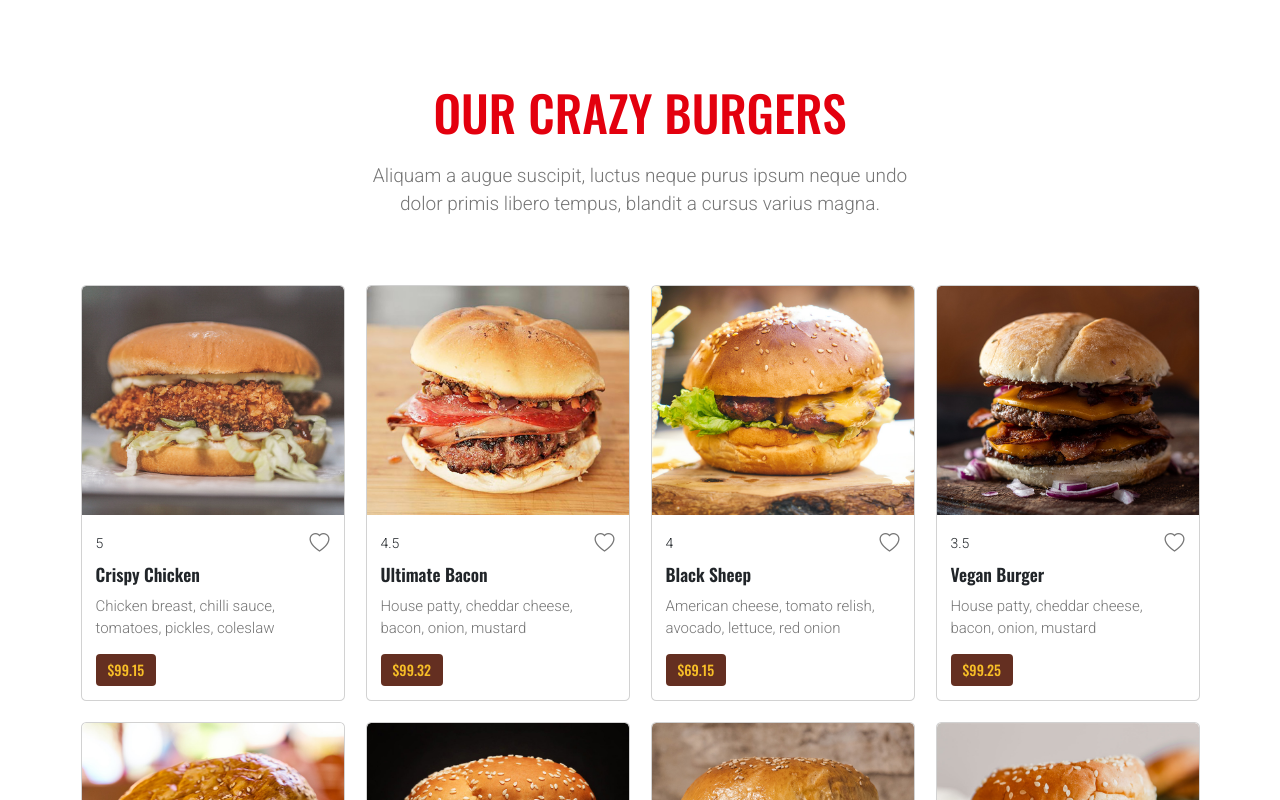
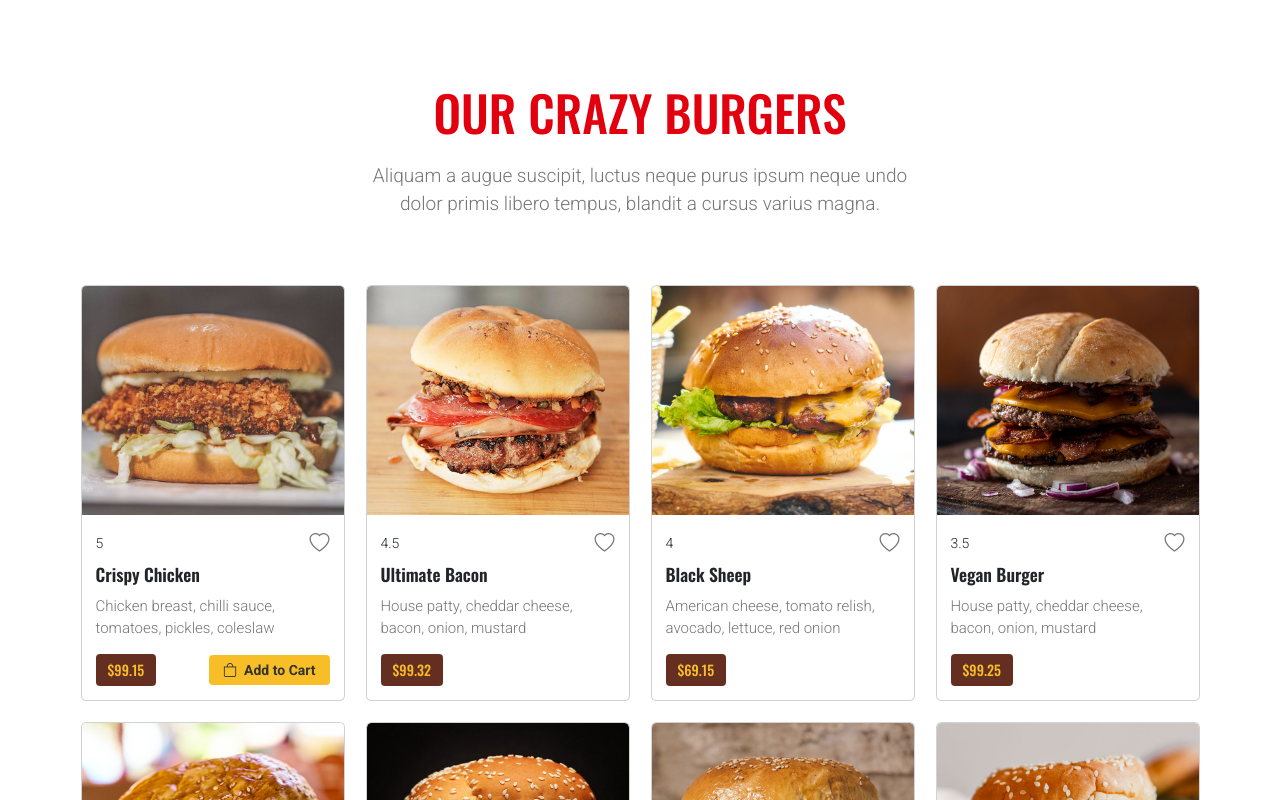
Before and after one commit to kanishkadz/QuickBites, a React (Create React App) app in the folder quick-bite/: page / in a window 1280 px wide. In both pictures the pointer is over the picture 212 px from the left and 2341 px from the top of the page. Shown: the part 1941-2741 px from the top of the page. Built offline with nearby package versions, Linux system fonts and the light colour scheme.

Commit message:
Update HomeStyle.css

```diff
--- a/quick-bite/src/styles/HomeStyle.css
+++ b/quick-bite/src/styles/HomeStyle.css
@@ -178,6 +178,15 @@
     transition: all 500ms ease-in-out;
 }
 
+.menu_section .card:hover .card-img-top{
+    transform: scale(1.1);
+}
+
+.menu_section .card:hover .add_to_cart a{
+    transform: translateY(0px);
+    opacity: 1;
+}
+
 /* media query */
 @media (max-width:992px){
     /* home about */
```
